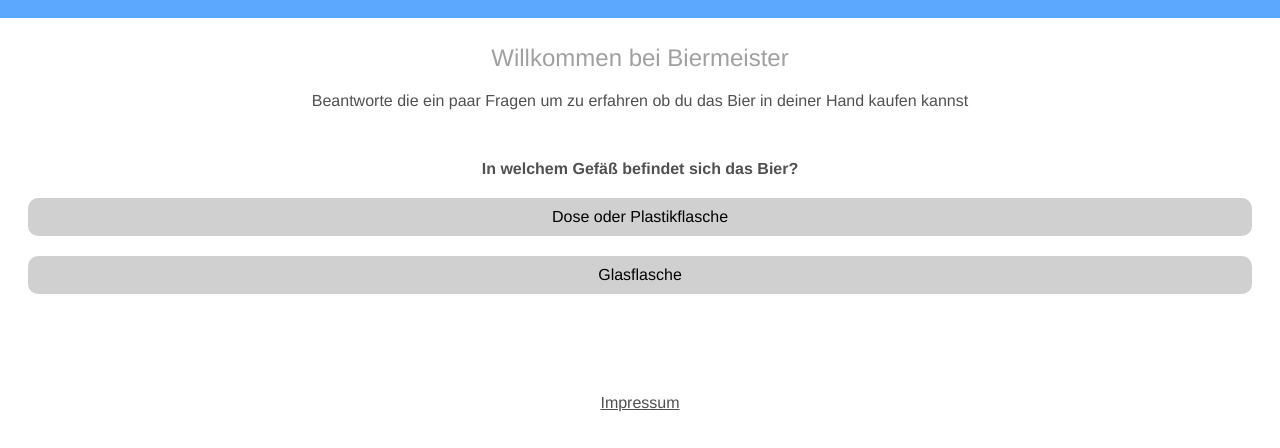
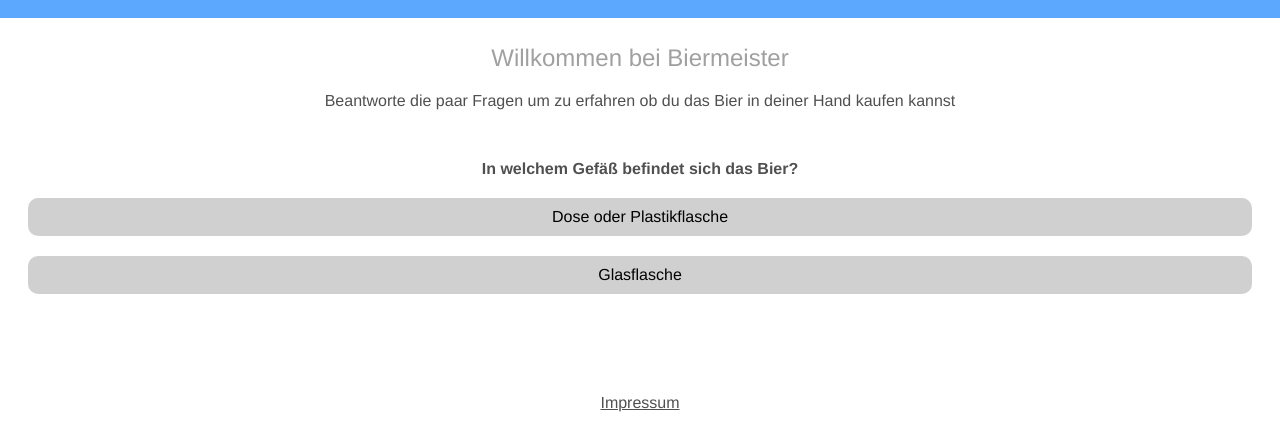
Before and after one commit to k0nze/biermeister, a plain HTML site: page index.html in a window 1280 px wide. Shown: the part 56-504 px from the top of the page. Drawn offline with nearby package versions, Linux system fonts and the light colour scheme.

Commit message:
fixed spelling issue

```diff
--- a/index.html
+++ b/index.html
@@ -162,7 +162,7 @@
             if(level == 0) {
                 $('#contentWrapper').append(
                     '<h2 id="welcome">Willkommen bei Biermeister</h2>' +
-                    '<p id="description">Beantworte die ein paar Fragen um zu erfahren ob du das Bier in deiner Hand kaufen kannst</p>' +
+                    '<p id="description">Beantworte die paar Fragen um zu erfahren ob du das Bier in deiner Hand kaufen kannst</p>' +
                     '</br>'
                 );
             }
```
